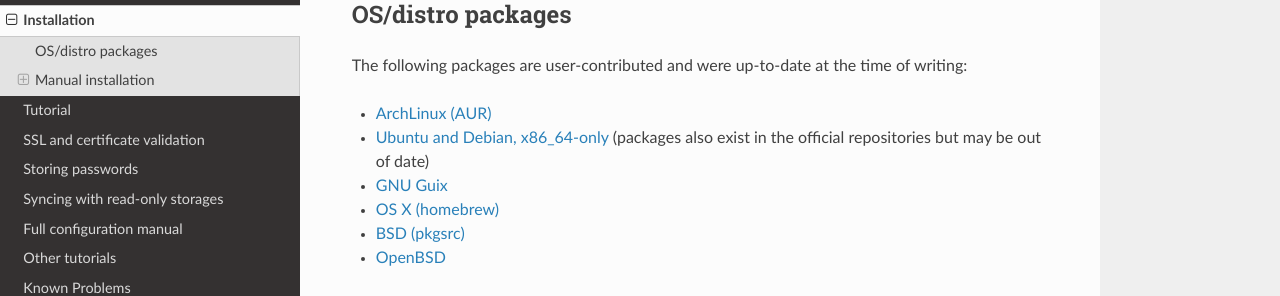
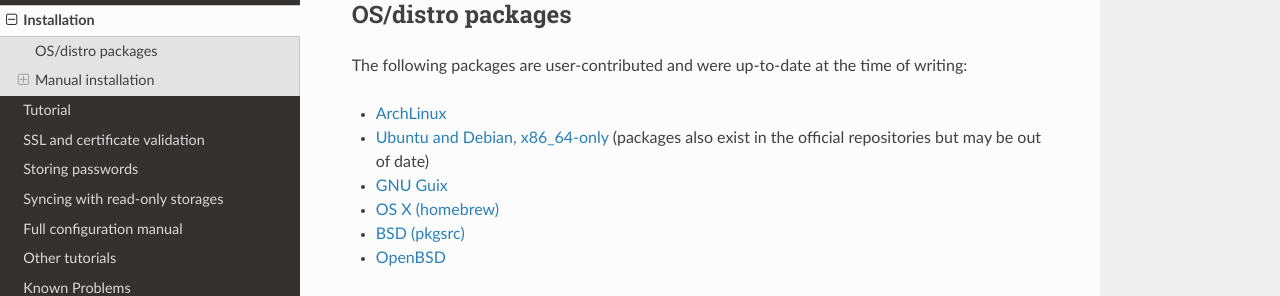
Before and after one commit to pimutils/vdirsyncer, a Sphinx documentation site: the page built from docs/installation.rst, in a window 1280 px wide and 900 px high. Shown: the part 162-458 px from the top of the window. Built offline with Sphinx 7.4.7 and the Read the Docs theme 2.0.0, drawn with Linux system fonts in a browser that asks for light colours.

Commit message:
Update link to official Arch package (#710)
There's now an official Arch package

```diff
--- a/docs/installation.rst
+++ b/docs/installation.rst
@@ -10,7 +10,7 @@
 The following packages are user-contributed and were up-to-date at the time of
 writing:
 
-- `ArchLinux (AUR) <https://aur.archlinux.org/packages/vdirsyncer>`_
+- `ArchLinux <https://www.archlinux.org/packages/community/any/vdirsyncer/>`_
 - `Ubuntu and Debian, x86_64-only
   <https://packagecloud.io/pimutils/vdirsyncer>`_ (packages also exist
   in the official repositories but may be out of date)
```
